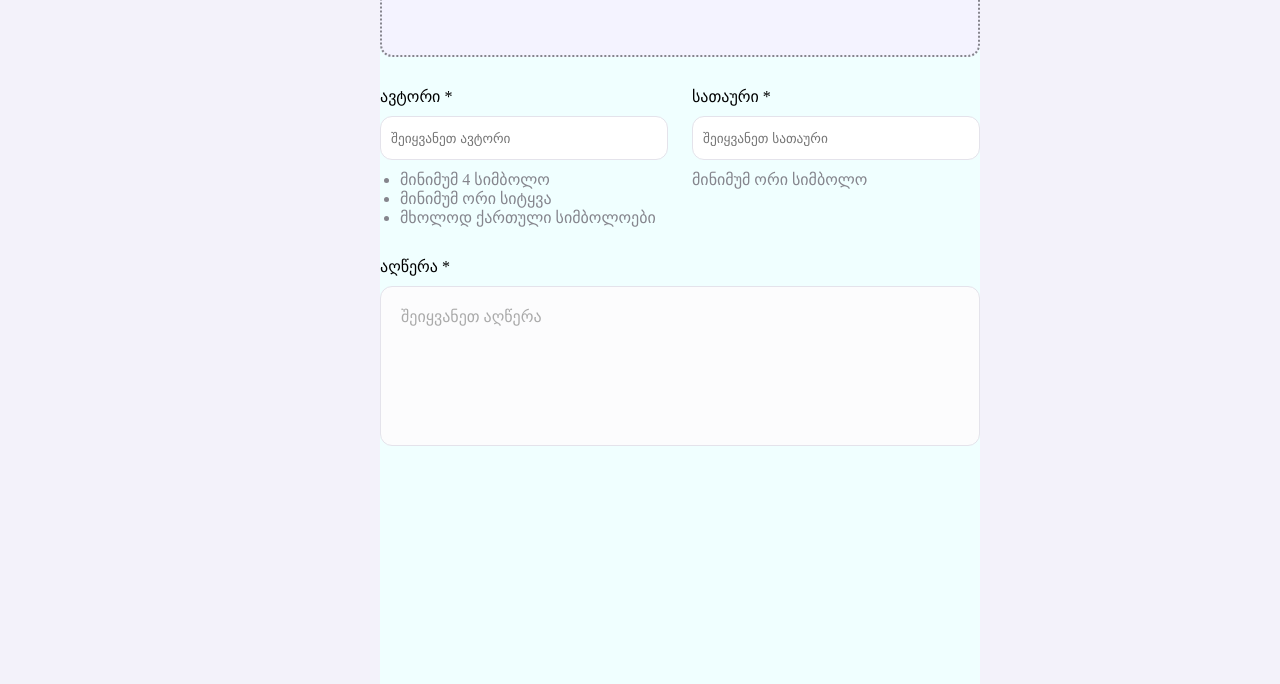
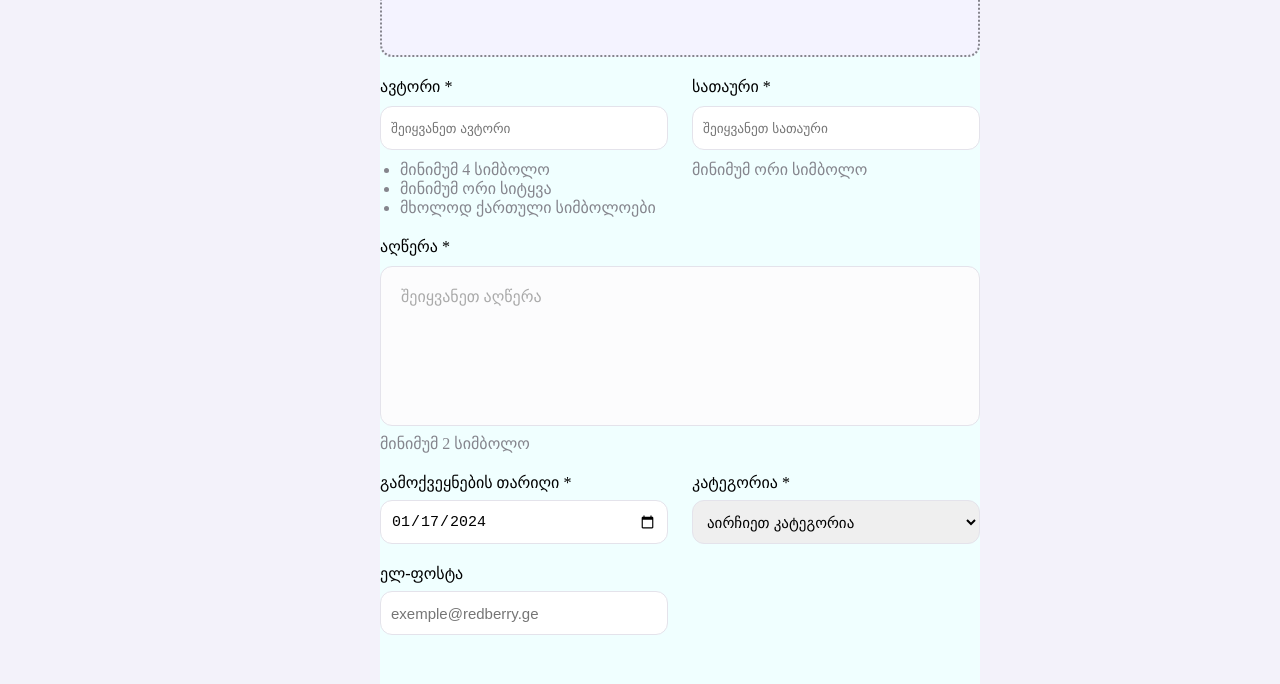
Before and after one commit to beqa200/b-g-l, a plain HTML site: page pages/NewBlog/newBlog.html in a window 1280 px wide. Shown: the part 364-1048 px from the top of the page. Drawn offline with Linux system fonts and the light colour scheme.

Commit message:
add time,select and email inputs

```diff
--- a/pages/NewBlog/newBlog.css
+++ b/pages/NewBlog/newBlog.css
@@ -41,7 +41,7 @@ header{
     justify-content: center;
     flex-direction: column;
     gap:20px;
-    margin-bottom: 30px;
+    margin-bottom: 20px;
 }
 .author{
     display: flex;
@@ -68,11 +68,12 @@ header{
     margin-top: 10px;
 }
 .desctiption{
-    margin-top: 30px;
+    margin-top: 20px;
 
 }
 .desctiption p {
     margin-bottom: 10px;
+    color:black;
 }
 .descript{
     width: 100%;
@@ -87,3 +88,41 @@ div[contenteditable="true"]:empty:before {
     content: attr(placeholder);
     color: #aaa;
 }
+.desctiption :last-child{
+    color:#85858D;
+    margin-top: 8px;
+}
+.choose__time{
+    display: flex;
+    justify-content: space-between;
+    margin-top: 20px;
+}
+.time__input p,.select p{
+    margin-bottom: 8px;
+}
+
+.choose__time input,select{
+    width: 288px;
+    height: 44px;
+    border-radius:12px;
+    border:1px solid #E4E3EB ;
+    padding: 0 10px;
+    outline: none;
+    font-size: 15px;
+
+}
+.mail{
+    margin-top: 20px;
+}
+.mail p{
+    margin-bottom: 8px;
+}
+.mail input{
+    width: 288px;
+    height: 44px;
+    border-radius:12px;
+    border:1px solid #E4E3EB ;
+    padding: 0 10px;
+    outline: none;
+    font-size: 15px;
+}
--- a/pages/NewBlog/newBlog.html
+++ b/pages/NewBlog/newBlog.html
@@ -39,6 +39,29 @@
       <div class="desctiption">
         <p>აღწერა *</p>
         <div class="descript" contenteditable="true" placeholder="შეიყვანეთ აღწერა"></div>
+        <p>მინიმუმ 2 სიმბოლო</p>
+      </div>
+      <div class="choose__time">
+        <div class="time__input">
+          <p>გამოქვეყნების თარიღი *</p>
+          <input type="date" min="2018-01-01" max="2030-12-31" value="2024-01-17">
+        </div>
+        <div class="select">
+          <p>კატეგორია *</p>
+          <select name="blogs" id="blogs">
+            <option value="">აირჩიეთ კატეგორია</option>
+            <option value="market">მარკეტი</option>
+            <option value="aplicattion">აპლიკაცია</option>
+            <option value="ai">ხელოვნური ინტელექტი</option>
+            <option value="ui-ux">UX/UI</option>
+            <option value="research">კვლევა</option>
+            <option value="figma">figma</option>
+          </select>
+        </div>
+      </div>
+      <div class="mail">
+        <p>ელ-ფოსტა</p>
+        <input type="email" placeholder="exemple@redberry.ge">
       </div>
     </div>
     <script src="./newBlog.js"></script>
```
